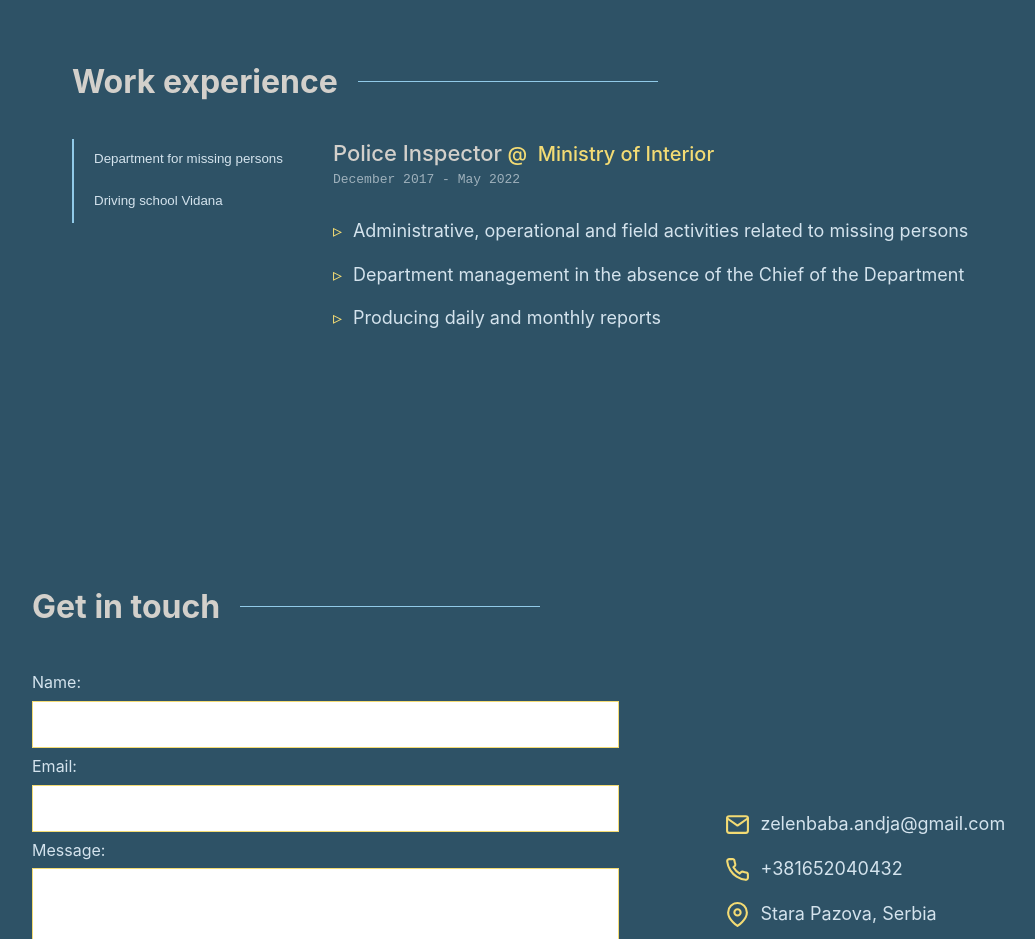
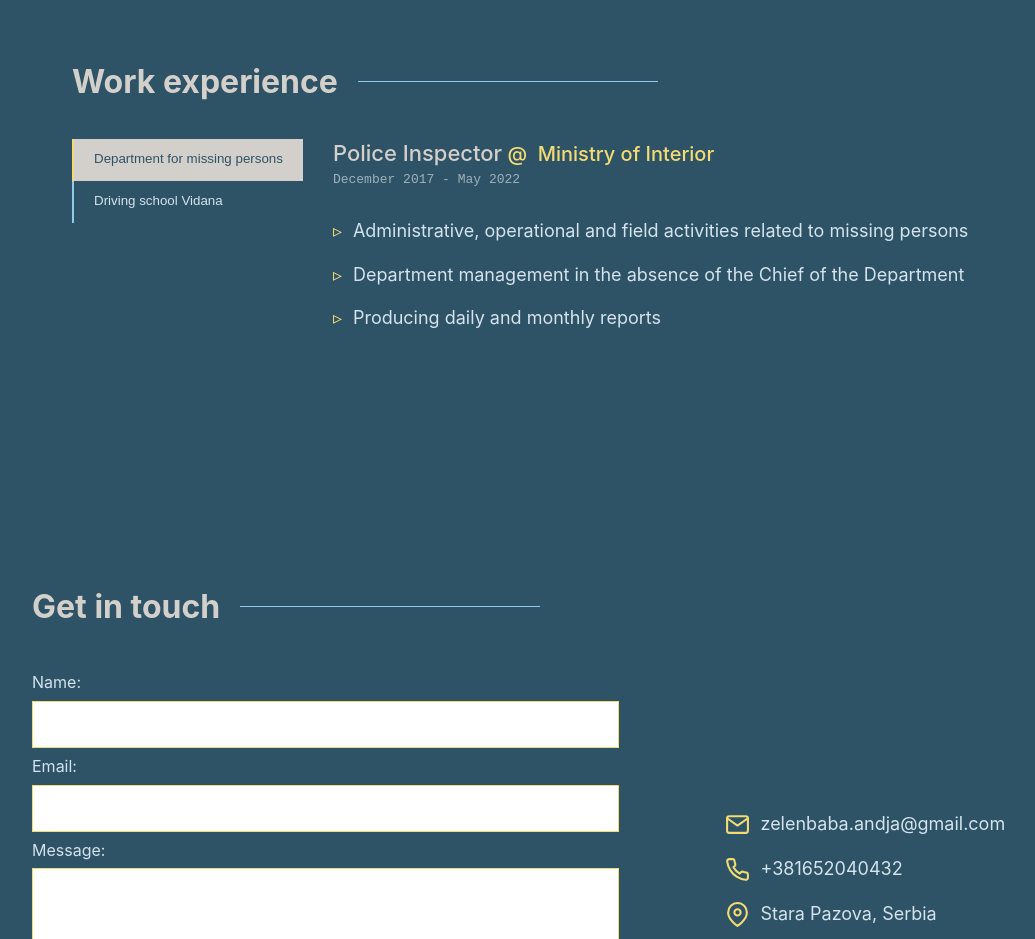
Before and after one commit to andjared/portfolio, a React (Create React App) app: page / in a window 1280 px wide. Shown: the part 2400-3339 px from the top of the page, without its empty margins (118-1153 px from the left). Built offline with nearby package versions, Linux system fonts and the light colour scheme.

Commit message:
toggle between jobs

```diff
--- a/src/components/Work/Work.module.scss
+++ b/src/components/Work/Work.module.scss
@@ -10,7 +10,7 @@
       display: flex;
       flex-direction: column;
       width: max-content;
-      .job {
+      .btn {
         width: 100%;
         height: 42px;
         display: flex;
@@ -23,16 +23,20 @@
         transition: vars.$transition;
         text-align: left;
         white-space: nowrap;
-        &:hover,
-        &:active,
-        &:focus {
+        &:hover {
           background-color: vars.$slate;
           color: vars.$saphire;
         }
-        &:focus {
-          background-color: vars.$lightest-slate;
-          border-color: vars.$american-silver;
-        }
+        // &:focus {
+        //   background-color: vars.$lightest-slate;
+        //   color: vars.$saphire;
+        //   border-color: vars.$american-silver;
+        // }
+      }
+      .active {
+        color: vars.$saphire;
+        background-color: vars.$lightest-slate;
+        border-color: vars.$american-silver;
       }
     }
 
--- a/src/components/Work/index.js
+++ b/src/components/Work/index.js
@@ -3,22 +3,37 @@ import { useState } from "react";
 import styles from "./Work.module.scss";
 
 export default function Work() {
-  //togle between jobs
-  const [showJob, setShowJob] = useState(true);
+  const [isActive, setIsActive] = useState("first");
 
   return (
     <section id="work-experience" className={styles.work}>
       <h2 className="heading">Work experience</h2>
       <div className={styles.inner}>
         <div className={styles.jobs}>
-          <button className={styles.job} onClick={() => setShowJob(true)}>
+          <button
+            className={
+              isActive === "first"
+                ? `${styles.btn} ${styles.active}`
+                : styles.btn
+            }
+            onClick={() => setIsActive("first")}
+          >
             <span>Department for missing persons</span>
           </button>
-          <button className={styles.job} onClick={() => setShowJob(false)}>
+          <button
+            className={
+              isActive === "second"
+                ? `${styles.btn} ${styles.active}`
+                : styles.btn
+            }
+            onClick={() => setIsActive("second")}
+          >
             <span>Driving school Vidana</span>
           </button>
         </div>
-        <div className={showJob ? styles.description : styles.hidden}>
+        <div
+          className={isActive === "first" ? styles.description : styles.hidden}
+        >
           <h3>
             <span className={styles.role}>Police Inspector</span>
             <span className={styles.company}>
@@ -38,7 +53,10 @@ export default function Work() {
             <li>Producing daily and monthly reports</li>
           </ul>
         </div>
-        <div className={showJob ? styles.hidden : styles.description}>
+        <div
+          id="second"
+          className={isActive === "second" ? styles.description : styles.hidden}
+        >
           <h3>
             <span className={styles.role}>Office Administrator</span>
             <span className={styles.company}>
```
